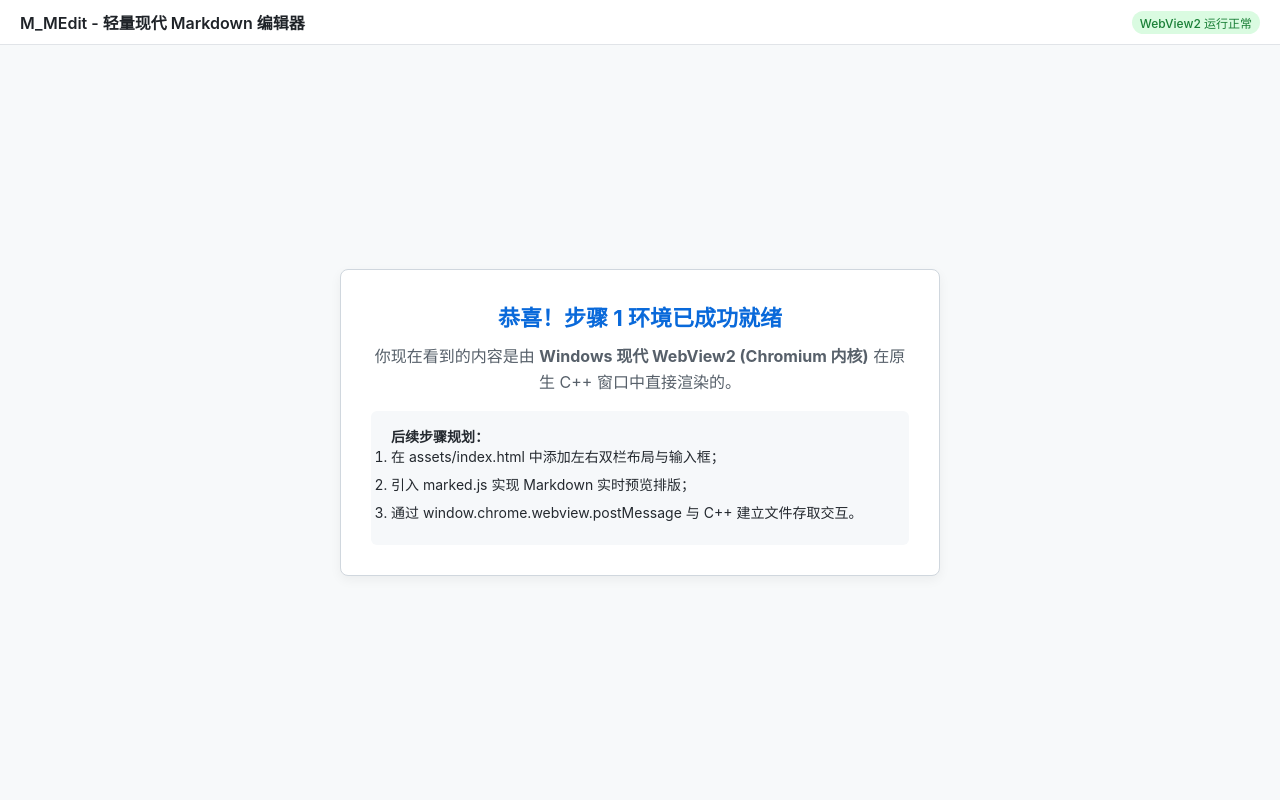
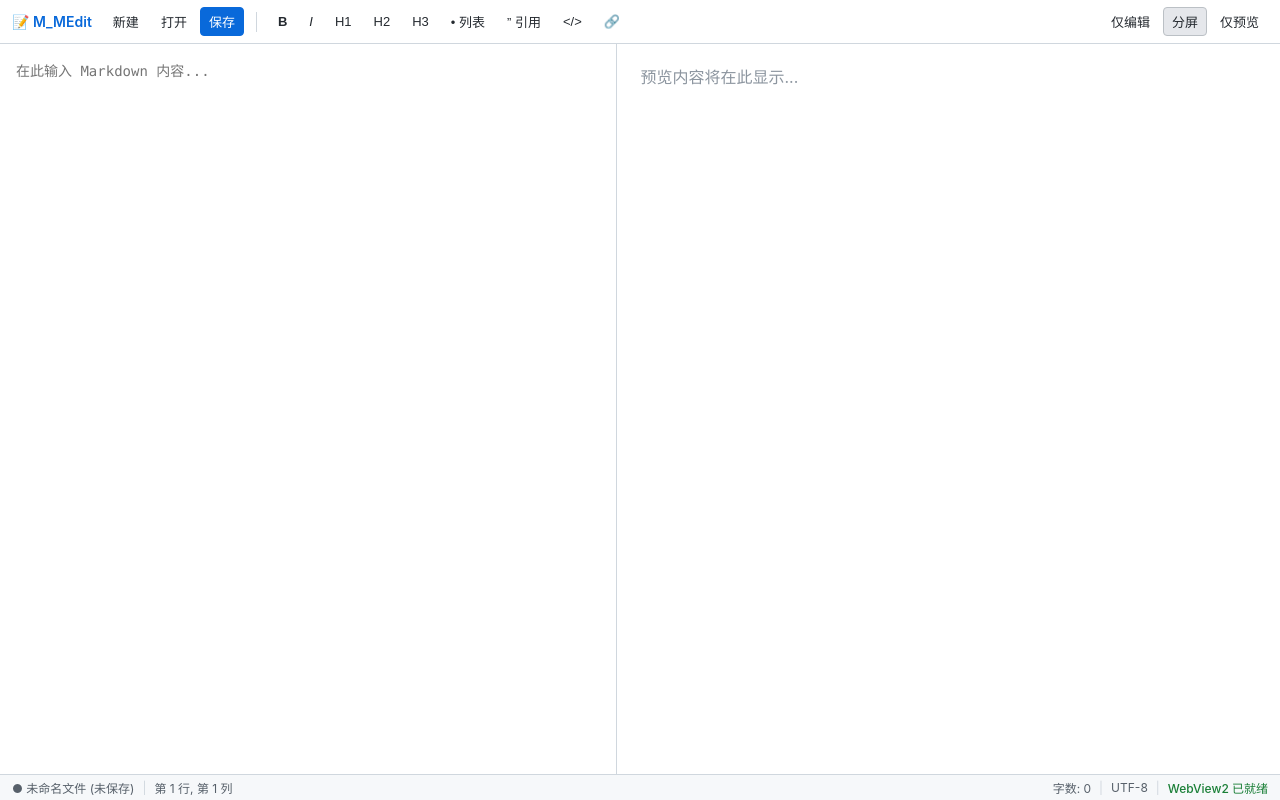
Before and after one commit to yourenzai/M_MEdit, a plain HTML site: page assets/index.html in a window 1280 px wide. Drawn offline with Linux system fonts and the light colour scheme.

Commit message:
2026年11月24日 08:52

```diff
--- a/assets/index.html
+++ b/assets/index.html
@@ -4,100 +4,80 @@
     <meta charset="UTF-8">
     <meta name="viewport" content="width=device-width, initial-scale=1.0">
     <title>M_MEdit</title>
-    <link rel="stylesheet" href="styles.css">
-    <style>
-        * {
-            box-sizing: border-box;
-            margin: 0;
-            padding: 0;
-        }
-        body {
-            font-family: -apple-system, BlinkMacSystemFont, "Segoe UI", Roboto, "Helvetica Neue", Arial, sans-serif;
-            background-color: #f7f9fa;
-            color: #24292f;
-            display: flex;
-            flex-direction: column;
-            height: 100vh;
-            overflow: hidden;
-        }
-        header {
-            background-color: #ffffff;
-            border-bottom: 1px solid #e1e4e8;
-            padding: 10px 20px;
-            display: flex;
-            align-items: center;
-            justify-content: space-between;
-        }
-        h1 {
-            font-size: 16px;
-            font-weight: 600;
-            color: #1f2328;
-        }
-        .status-badge {
-            font-size: 12px;
-            padding: 3px 8px;
-            background: #dafbe1;
-            color: #1a7f37;
-            border-radius: 12px;
-            font-weight: 500;
-        }
-        main {
-            flex: 1;
-            display: flex;
-            align-items: center;
-            justify-content: center;
-            padding: 20px;
-        }
-        .card {
-            background: #ffffff;
-            border: 1px solid #d0d7de;
-            border-radius: 8px;
-            padding: 30px;
-            max-width: 600px;
-            box-shadow: 0 4px 12px rgba(0,0,0,0.05);
-            text-align: center;
-        }
-        .card h2 {
-            font-size: 22px;
-            margin-bottom: 12px;
-            color: #0969da;
-        }
-        .card p {
-            line-height: 1.6;
-            color: #57606a;
-            margin-bottom: 16px;
-        }
-        .steps {
-            text-align: left;
-            background: #f6f8fa;
-            border-radius: 6px;
-            padding: 15px 20px;
-            margin-top: 15px;
-            font-size: 14px;
-        }
-        .steps li {
-            margin-bottom: 8px;
-        }
-    </style>
+    <!-- 引入外部 CSS 样式 -->
+    <link rel="stylesheet" href="style.css">
 </head>
 <body>
-    <header>
-        <h1>M_MEdit - 轻量现代 Markdown 编辑器</h1>
-        <span class="status-badge">WebView2 运行正常</span>
+    <!-- 1. 顶部主工具栏 (Top Toolbar / Taskbar) -->
+    <header class="toolbar">
+        <!-- 1.1 文件操作区 -->
+        <div class="tool-group file-group">
+            <span class="app-logo">📝 M_MEdit</span>
+            <button id="btn-new" title="新建文件 (Ctrl+N)">新建</button>
+            <button id="btn-open" title="打开文件 (Ctrl+O)">打开</button>
+            <button id="btn-save" class="btn-primary" title="保存文件 (Ctrl+S)">保存</button>
+        </div>
+
+        <div class="divider"></div>
+
+        <!-- 1.2 Markdown 快捷格式化按钮区 -->
+        <div class="tool-group format-group">
+            <button id="btn-bold" title="粗体"><b>B</b></button>
+            <button id="btn-italic" title="斜体"><i>I</i></button>
+            <button id="btn-h1" title="一级标题">H1</button>
+            <button id="btn-h2" title="二级标题">H2</button>
+            <button id="btn-h3" title="三级标题">H3</button>
+            <button id="btn-list" title="无序列表">• 列表</button>
+            <button id="btn-quote" title="引用">” 引用</button>
+            <button id="btn-code" title="代码块">&lt;/&gt;</button>
+            <button id="btn-link" title="超链接">🔗</button>
+        </div>
+
+        <div class="spacer"></div>
+
+        <!-- 1.3 视图模式切换与状态区 -->
+        <div class="tool-group view-group">
+            <button id="btn-view-edit" title="仅编辑模式">仅编辑</button>
+            <button id="btn-view-split" class="active" title="双栏分屏模式">分屏</button>
+            <button id="btn-view-preview" title="仅预览模式">仅预览</button>
+        </div>
     </header>
-    <main>
-        <div class="card">
-            <h2>恭喜！步骤 1 环境已成功就绪</h2>
-            <p>你现在看到的内容是由 <strong>Windows 现代 WebView2 (Chromium 内核)</strong> 在原生 C++ 窗口中直接渲染的。</p>
-            <div class="steps">
-                <strong>后续步骤规划：</strong>
-                <ol>
-                    <li>在 assets/index.html 中添加左右双栏布局与输入框；</li>
-                    <li>引入 marked.js 实现 Markdown 实时预览排版；</li>
-                    <li>通过 window.chrome.webview.postMessage 与 C++ 建立文件存取交互。</li>
-                </ol>
+
+    <!-- 2. 中间主体工作区（预留编辑区和预览区） -->
+    <main class="editor-container">
+        <!-- 左侧 Markdown 源码输入区 -->
+        <section class="pane editor-pane">
+            <textarea id="editor" placeholder="在此输入 Markdown 内容..."></textarea>
+        </section>
+
+        <!-- 中间拖拽分割条 (可选扩展) -->
+        <div class="resizer" id="drag-resizer"></div>
+
+        <!-- 右侧 HTML 渲染预览区 -->
+        <section class="pane preview-pane" id="preview">
+            <div class="preview-content">
+                <p style="color: #8c959f;">预览内容将在此显示...</p>
             </div>
+        </section>
+    </main>
+
+    <!-- 3. 底部状态栏 (Bottom Status Bar) -->
+    <footer class="statusbar">
+        <div class="status-left">
+            <span id="file-status">● 未命名文件 (未保存)</span>
+            <span class="status-separator">|</span>
+            <span id="cursor-pos">第 1 行, 第 1 列</span>
         </div>
-    </main>
+        <div class="status-right">
+            <span id="word-count">字数: 0</span>
+            <span class="status-separator">|</span>
+            <span>UTF-8</span>
+            <span class="status-separator">|</span>
+            <span class="badge-online">WebView2 已就绪</span>
+        </div>
+    </footer>
+
+    <!-- 引入业务逻辑 JS -->
+    <script src="app.js"></script>
 </body>
 </html>
--- a/assets/style.css
+++ b/assets/style.css
@@ -0,0 +1,147 @@
+* {
+    box-sizing: border-box;
+    margin: 0;
+    padding: 0;
+}
+
+body {
+    font-family: -apple-system, BlinkMacSystemFont, "Segoe UI", Roboto, "Helvetica Neue", Arial, sans-serif;
+    display: flex;
+    flex-direction: column;
+    height: 100vh;
+    overflow: hidden;
+    background-color: #f6f8fa;
+    color: #24292f;
+    user-select: none;
+}
+
+/* 顶部工具栏 */
+.toolbar {
+    height: 44px;
+    background: #ffffff;
+    border-bottom: 1px solid #d0d7de;
+    display: flex;
+    align-items: center;
+    padding: 0 12px;
+    gap: 8px;
+    flex-shrink: 0;
+}
+
+.app-logo {
+    font-weight: 600;
+    font-size: 14px;
+    color: #0969da;
+    margin-right: 8px;
+}
+
+.tool-group {
+    display: flex;
+    align-items: center;
+    gap: 4px;
+}
+
+.tool-group button {
+    background: transparent;
+    border: 1px solid transparent;
+    border-radius: 4px;
+    padding: 4px 8px;
+    font-size: 13px;
+    color: #24292f;
+    cursor: pointer;
+    transition: background 0.15s, border-color 0.15s;
+}
+
+.tool-group button:hover {
+    background: #f3f4f6;
+    border-color: #d0d7de;
+}
+
+.tool-group button:active,
+.tool-group button.active {
+    background: #e5e7eb;
+    border-color: #bbc0c5;
+}
+
+.tool-group button.btn-primary {
+    background: #0969da;
+    color: #ffffff;
+    border-color: #0969da;
+}
+
+.tool-group button.btn-primary:hover {
+    background: #085cc0;
+}
+
+.divider {
+    width: 1px;
+    height: 20px;
+    background: #d0d7de;
+    margin: 0 4px;
+}
+
+.spacer {
+    flex: 1;
+}
+
+/* 主工作区 (双栏布局) */
+.editor-container {
+    flex: 1;
+    display: flex;
+    overflow: hidden;
+}
+
+.pane {
+    flex: 1;
+    height: 100%;
+    overflow-y: auto;
+}
+
+.editor-pane textarea {
+    width: 100%;
+    height: 100%;
+    border: none;
+    outline: none;
+    resize: none;
+    padding: 16px;
+    font-family: "Fira Code", Consolas, "Courier New", monospace;
+    font-size: 14px;
+    line-height: 1.6;
+    background-color: #ffffff;
+    user-select: text;
+}
+
+.preview-pane {
+    background-color: #ffffff;
+    border-left: 1px solid #d0d7de;
+    padding: 20px 24px;
+    user-select: text;
+}
+
+/* 底部状态栏 */
+.statusbar {
+    height: 26px;
+    background: #f6f8fa;
+    border-top: 1px solid #d0d7de;
+    display: flex;
+    align-items: center;
+    justify-content: space-between;
+    padding: 0 12px;
+    font-size: 12px;
+    color: #57606a;
+    flex-shrink: 0;
+}
+
+.status-left, .status-right {
+    display: flex;
+    align-items: center;
+    gap: 8px;
+}
+
+.status-separator {
+    color: #d0d7de;
+}
+
+.badge-online {
+    color: #1a7f37;
+    font-weight: 500;
+}
```
